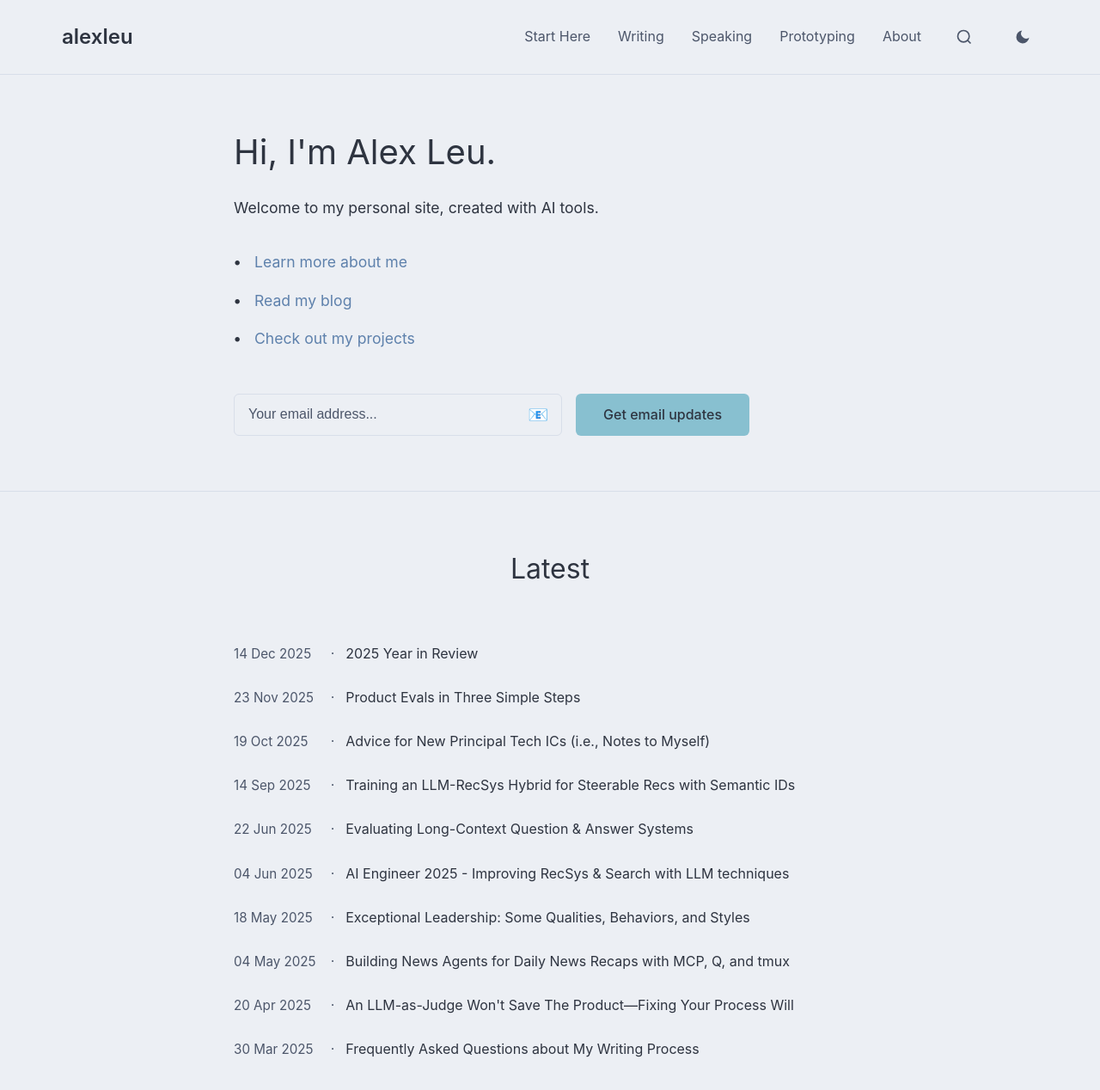
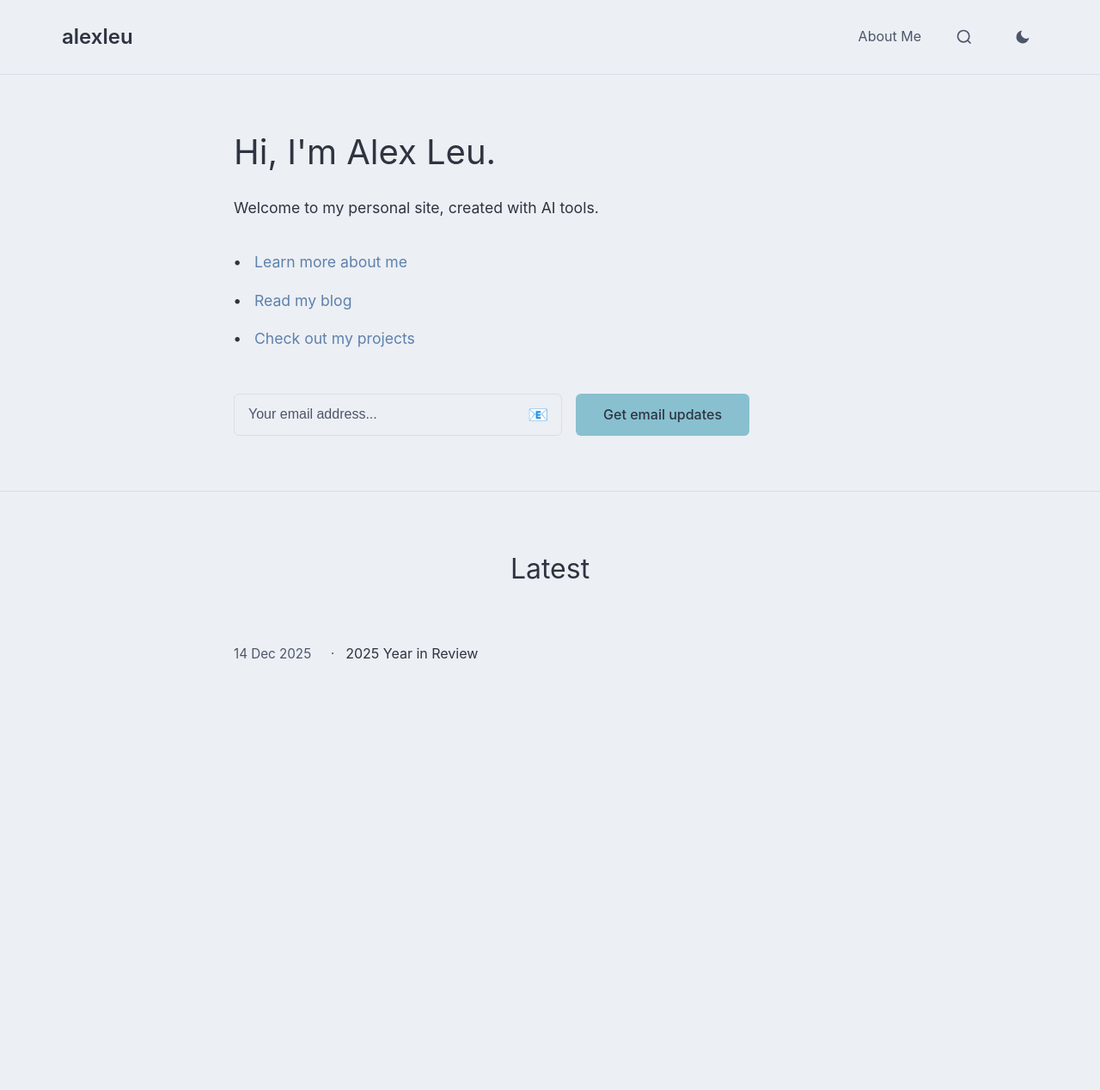
Before and after one commit to mrleu/alexleu-ai, a React (Vite) app: page /alexleu-ai/alexleu-ai in a window 1280 px wide. Shown: the top 1268 px of the page at 86% size. After the commit the page ends 850 px from the top, so only its background shows below. Built offline with nearby package versions, Linux system fonts and the light colour scheme.

Commit message:
update blog list

```diff
--- a/src/components/BlogList.jsx
+++ b/src/components/BlogList.jsx
@@ -3,15 +3,6 @@ import './BlogList.css';
 function BlogList() {
   const posts = [
     { date: '14 Dec 2025', title: '2025 Year in Review' },
-    { date: '23 Nov 2025', title: 'Product Evals in Three Simple Steps' },
-    { date: '19 Oct 2025', title: 'Advice for New Principal Tech ICs (i.e., Notes to Myself)' },
-    { date: '14 Sep 2025', title: 'Training an LLM-RecSys Hybrid for Steerable Recs with Semantic IDs' },
-    { date: '22 Jun 2025', title: 'Evaluating Long-Context Question & Answer Systems' },
-    { date: '04 Jun 2025', title: 'AI Engineer 2025 - Improving RecSys & Search with LLM techniques' },
-    { date: '18 May 2025', title: 'Exceptional Leadership: Some Qualities, Behaviors, and Styles' },
-    { date: '04 May 2025', title: 'Building News Agents for Daily News Recaps with MCP, Q, and tmux' },
-    { date: '20 Apr 2025', title: 'An LLM-as-Judge Won\'t Save The Product—Fixing Your Process Will' },
-    { date: '30 Mar 2025', title: 'Frequently Asked Questions about My Writing Process' },
   ];
 
   return (
--- a/src/components/Header.jsx
+++ b/src/components/Header.jsx
@@ -7,11 +7,7 @@ function Header({ darkMode, toggleDarkMode }) {
       <div className="header-content">
         <Link to="/" className="logo">alexleu</Link>
         <nav className="nav">
-          <a href="#start">Start Here</a>
-          <a href="#writing">Writing</a>
-          <a href="#speaking">Speaking</a>
-          <a href="#prototyping">Prototyping</a>
-          <Link to="/about">About</Link>
+          <Link to="/about">About Me</Link>
           <button className="icon-btn" aria-label="Search">
             <svg width="20" height="20" viewBox="0 0 24 24" fill="none" stroke="currentColor" strokeWidth="2">
               <circle cx="11" cy="11" r="8"></circle>
```
